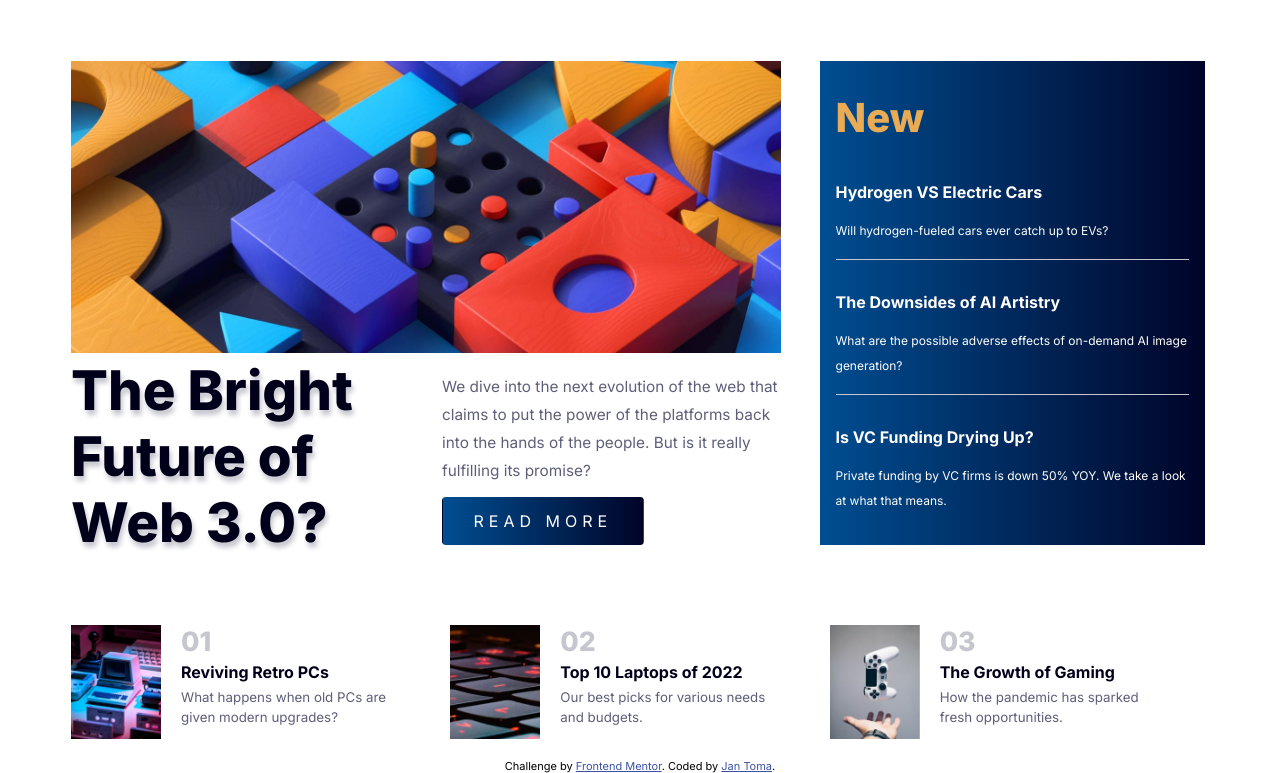
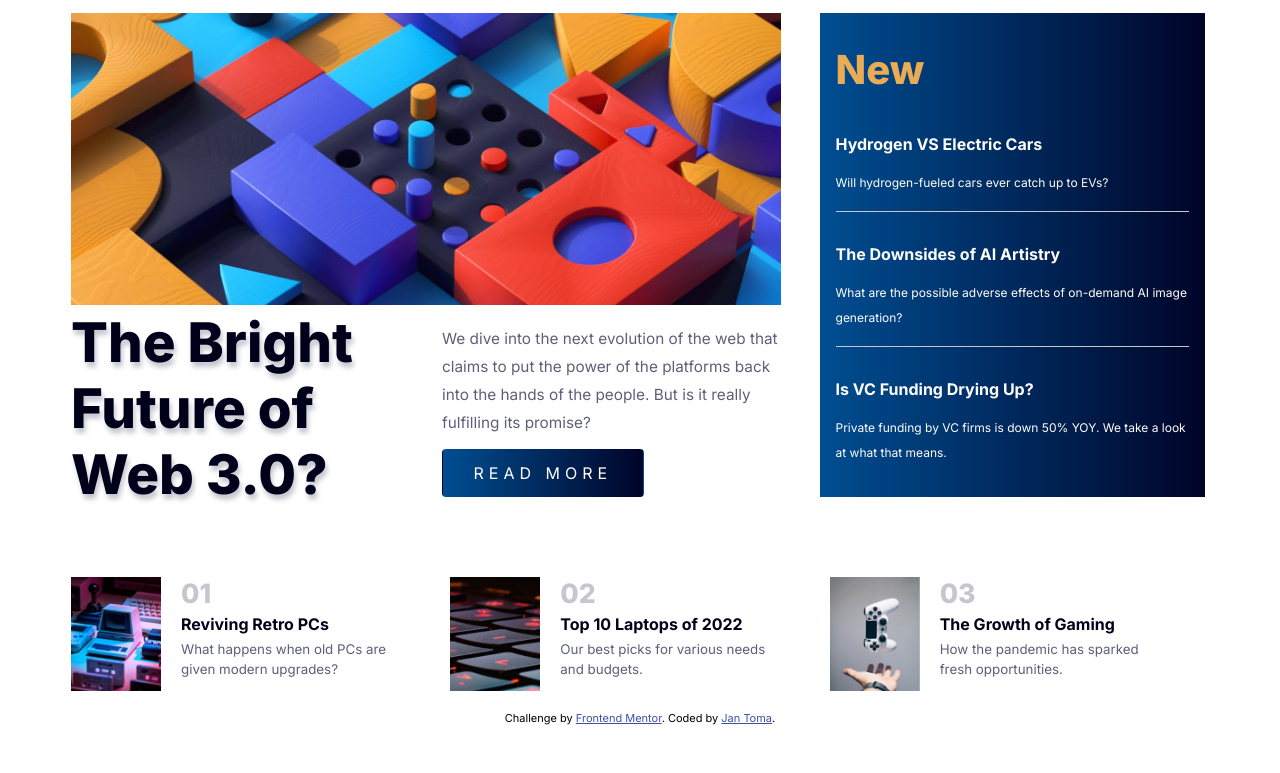
Before and after one commit to jantoma/News_homepage, a plain HTML site: page index.html in a window 1280 px wide. Shown: the part 59-832 px from the top of the page. After the commit the page ends 800 px from the top, so only its background shows below. Drawn offline with Linux system fonts and the light colour scheme.

Commit message:
Update main.css

```diff
--- a/css/main.css
+++ b/css/main.css
@@ -255,7 +255,7 @@ header nav ul li a:hover{
  }
 
 main {
-    padding-top :4rem;
+    padding-top :1rem;
 }
 
 main .sec-hero {
```
